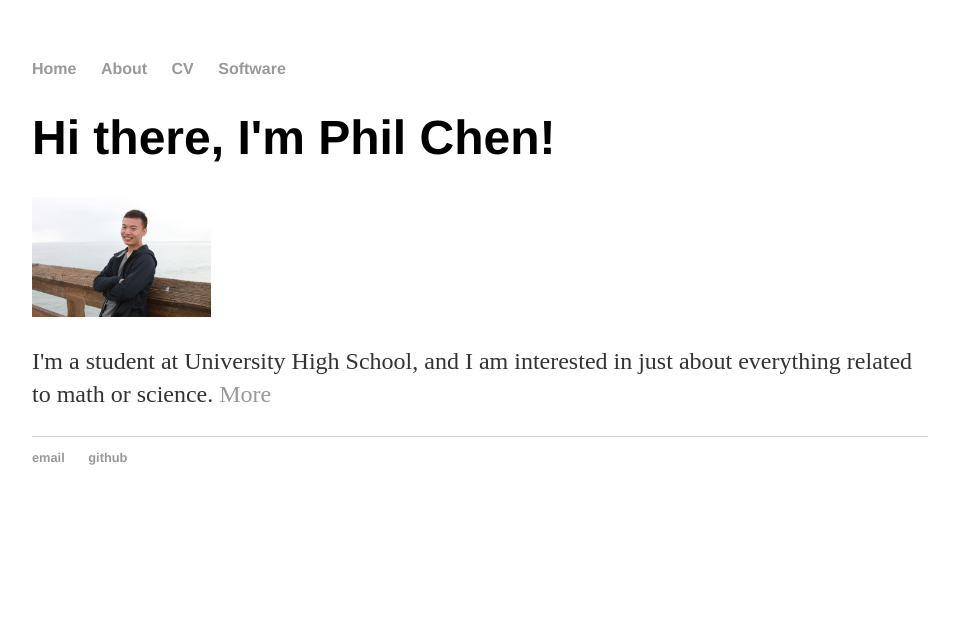
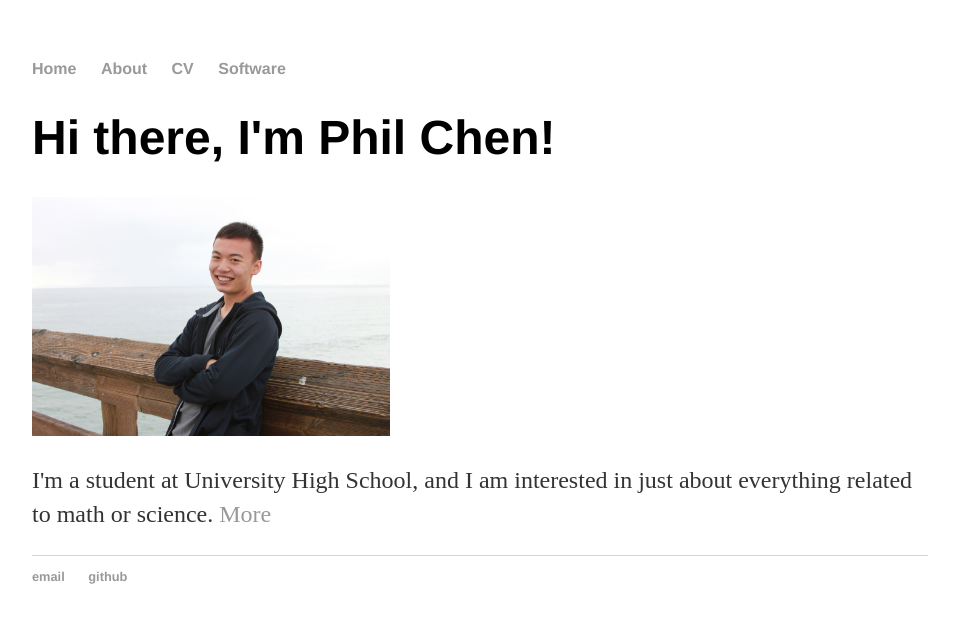
Before and after one commit to philhchen/philhchen.github.io, a Jekyll site: the page built from index.html, in a window 1280 px wide. Shown: the top 623 px of the page, without its empty margins (160-1119 px from the left). Built offline with Jekyll 4.4.1, drawn with Linux system fonts in a browser that asks for light colours.

Commit message:
Update index.html

```diff
--- a/index.html
+++ b/index.html
@@ -5,7 +5,7 @@ title: Phil Chen
 <div class="blurb">
 	<h1>Hi there, I'm Phil Chen!</h1>
 	<div class="col-sm-4">
-	<img  src="img/pchen_pfp.jpg" style="width: 20%; height: 20%">
+	<img  src="img/pchen_pfp.jpg" style="width: 40%; height: 40%">
 	</div>
 	<p>I'm a student at University High School, and I am interested in just about everything related to math or science. <a href="/about">More</a></p>
 </div><!-- /.blurb -->
```
